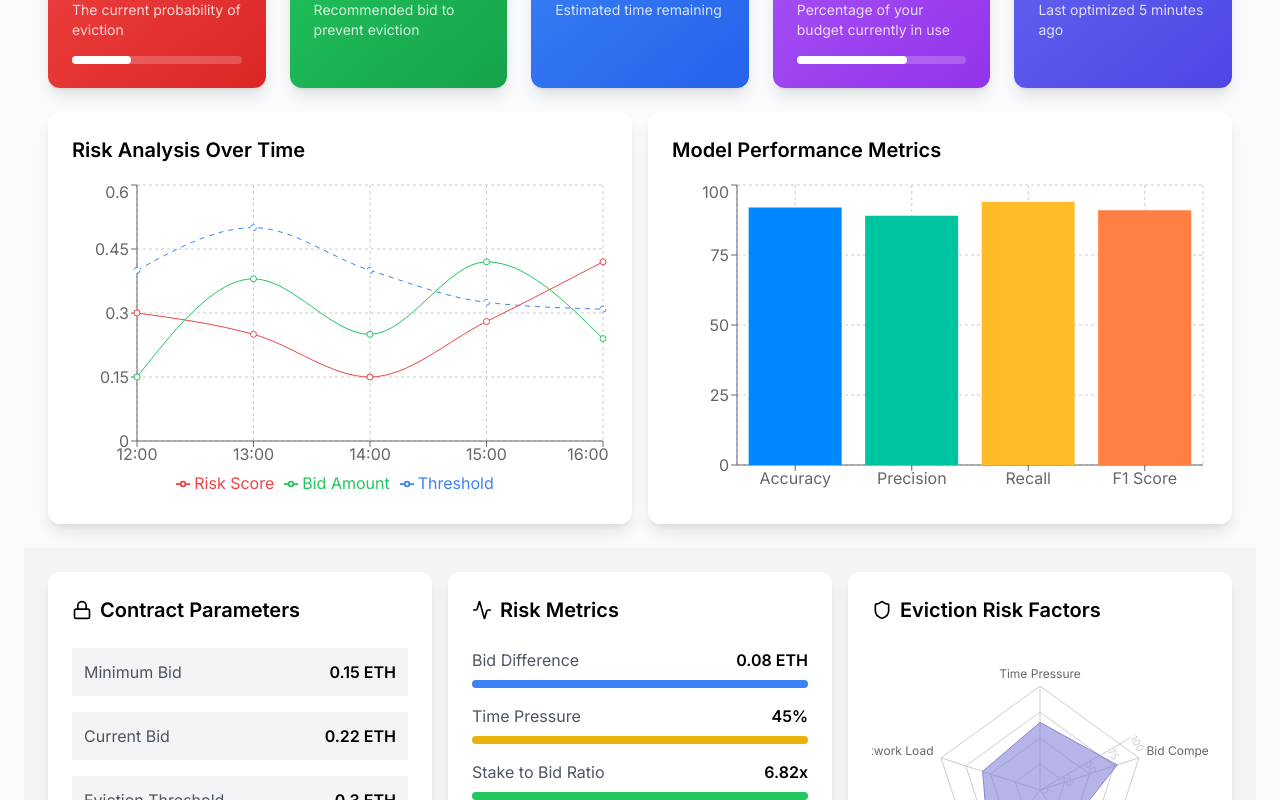
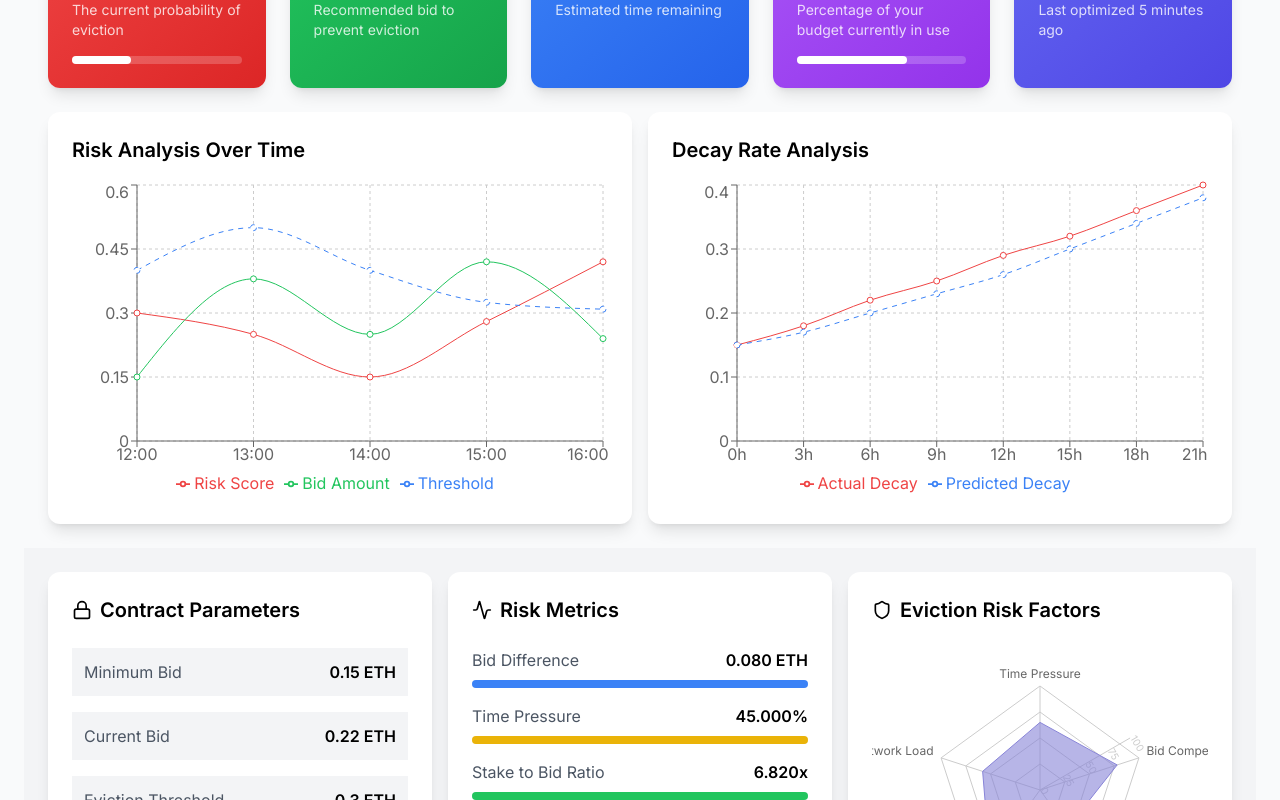
Before and after one commit to meetpaladiya44/Stylus_Cache_Manager, a Next.js app: page /ask-ai in a window 1280 px wide. Shown: the part 300-1100 px from the top of the page. Built offline with nearby package versions, Linux system fonts and the light colour scheme; what wagmi would draw is missing.

Commit message:
added decay rate v/s time graph

```diff
--- a/src/app/ask-ai/page.tsx
+++ b/src/app/ask-ai/page.tsx
@@ -63,6 +63,17 @@ const AIAgentDashboard = () => {
     },
   ]);
 
+  const [decayData, setDecayData] = useState([
+    { time: "0h", decayRate: 0.15, predictedDecay: 0.15 },
+    { time: "3h", decayRate: 0.18, predictedDecay: 0.17 },
+    { time: "6h", decayRate: 0.22, predictedDecay: 0.2 },
+    { time: "9h", decayRate: 0.25, predictedDecay: 0.23 },
+    { time: "12h", decayRate: 0.29, predictedDecay: 0.26 },
+    { time: "15h", decayRate: 0.32, predictedDecay: 0.3 },
+    { time: "18h", decayRate: 0.36, predictedDecay: 0.34 },
+    { time: "21h", decayRate: 0.4, predictedDecay: 0.38 },
+  ]);
+
   const [contractParams] = useState({
     minBid: 0.15,
     timeLeft: "2h 15m",
@@ -105,10 +116,10 @@ const AIAgentDashboard = () => {
   const [historicalData, setHistoricalData] = useState<
     DashboardData["historicalData"]
   >([
-    { timestamp: "12:00", risk: 0.30, bid: 0.15, threshold: 0.40 },
+    { timestamp: "12:00", risk: 0.3, bid: 0.15, threshold: 0.4 },
     { timestamp: "13:00", risk: 0.25, bid: 0.38, threshold: 0.5 },
     { timestamp: "14:00", risk: 0.15, bid: 0.25, threshold: 0.4 },
-    { timestamp: "15:00", risk: 0.280, bid: 0.42, threshold: 0.325 },
+    { timestamp: "15:00", risk: 0.28, bid: 0.42, threshold: 0.325 },
     { timestamp: "16:00", risk: 0.42, bid: 0.24, threshold: 0.309 },
   ]);
 
@@ -134,6 +145,7 @@ const AIAgentDashboard = () => {
     setHistoricalData(newData.historicalData);
     setModelMetrics(newData.modelMetrics);
     setAiMetrics(newData.aiMetrics);
+    setDecayData(newData.decayData);
   };
 
   const COLORS = ["#0088FE", "#00C49F", "#FFBB28", "#FF8042"];
@@ -181,7 +193,7 @@ const AIAgentDashboard = () => {
             <div>
               <p className="text-sm opacity-80">Optimal Bid</p>
               <h3 className="text-2xl font-bold mt-1">
-                {riskMetrics.optimalBid.toFixed(2)} ETH
+                {riskMetrics.optimalBid.toFixed(3)} ETH
               </h3>
             </div>
             <DollarSign className="w-8 h-8 opacity-80" />
@@ -253,9 +265,7 @@ const AIAgentDashboard = () => {
                 <CartesianGrid strokeDasharray="3 3" />
                 <XAxis dataKey="timestamp" />
                 <YAxis />
-                <Tooltip
-                  formatter={(value: number) => `${value.toFixed(3)}`}
-                />
+                <Tooltip formatter={(value: number) => `${value.toFixed(3)}`} />
                 <Legend />
                 <Line
                   type="monotone"
@@ -281,7 +291,7 @@ const AIAgentDashboard = () => {
           </div>
         </div>
 
-        <div className="bg-white p-6 rounded-xl shadow-lg">
+        {/* <div className="bg-white p-6 rounded-xl shadow-lg">
           <h2 className="text-xl font-semibold mb-4">
             Model Performance Metrics
           </h2>
@@ -305,6 +315,36 @@ const AIAgentDashboard = () => {
                   ))}
                 </Bar>
               </BarChart>
+            </ResponsiveContainer>
+          </div>
+        </div> */}
+
+        <div className="bg-white p-6 rounded-xl shadow-lg">
+          <h2 className="text-xl font-semibold mb-4">Decay Rate Analysis</h2>
+          <div className="h-80">
+            <ResponsiveContainer width="100%" height="100%">
+              <LineChart data={decayData}>
+                <CartesianGrid strokeDasharray="3 3" />
+                <XAxis dataKey="time" />
+                <YAxis />
+                <Tooltip
+                  formatter={(value: number) => `${(value * 100).toFixed(1)}%`}
+                />
+                <Legend />
+                <Line
+                  type="monotone"
+                  dataKey="decayRate"
+                  stroke="#ef4444"
+                  name="Actual Decay"
+                />
+                <Line
+                  type="monotone"
+                  dataKey="predictedDecay"
+                  stroke="#3b82f6"
+                  name="Predicted Decay"
+                  strokeDasharray="5 5"
+                />
+              </LineChart>
             </ResponsiveContainer>
           </div>
         </div>
@@ -356,39 +396,33 @@ const AIAgentDashboard = () => {
                 <div className="flex justify-between mb-2">
                   <span className="text-gray-600">Bid Difference</span>
                   <span className="font-semibold">
-                    {aiMetrics.bidDifference.toFixed(2)} ETH
+                    {aiMetrics.bidDifference.toFixed(3)} ETH
                   </span>
                 </div>
                 <div className="h-2 bg-gray-100 rounded-full">
-                  <div
-                    className="h-2 bg-blue-500 rounded-full"
-                  />
+                  <div className="h-2 bg-blue-500 rounded-full" />
                 </div>
               </div>
               <div className="mb-4">
                 <div className="flex justify-between mb-2">
                   <span className="text-gray-600">Time Pressure</span>
                   <span className="font-semibold">
-                    {aiMetrics.timePressure * 100}%
+                    {(aiMetrics.timePressure * 100).toFixed(3)}%
                   </span>
                 </div>
                 <div className="h-2 bg-gray-100 rounded-full">
-                  <div
-                    className="h-2 bg-yellow-500 rounded-full"
-                  />
+                  <div className="h-2 bg-yellow-500 rounded-full" />
                 </div>
               </div>
               <div className="mb-4">
                 <div className="flex justify-between mb-2">
                   <span className="text-gray-600">Stake to Bid Ratio</span>
                   <span className="font-semibold">
-                    {aiMetrics.stakeToBidRatio}x
+                    {aiMetrics.stakeToBidRatio.toFixed(3)}x
                   </span>
                 </div>
                 <div className="h-2 bg-gray-100 rounded-full">
-                  <div
-                    className="h-2 bg-green-500 rounded-full"
-                  />
+                  <div className="h-2 bg-green-500 rounded-full" />
                 </div>
               </div>
             </div>
--- a/src/app/components/CacheManagerPage.tsx
+++ b/src/app/components/CacheManagerPage.tsx
@@ -748,7 +748,7 @@ const CacheManagerPage = () => {
             <div className="flex flex-col sm:flex-row gap-2">
               <button
                 onClick={handlePlaceBid}
-                className="bg-green-500 hover:bg-green-600 text-white px-4 py-2 rounded transition duration-200"
+                className="bg-green-500 hover:bg-green-600 text-white px-4 py-2 rounded transition duration-200 hover:cursor-pointer"
                 disabled={isLoading || !contractAddress || !bidAmount}
               >
                 {isLoading ? "Placing Bid..." : "Place Bid"}
@@ -790,7 +790,7 @@ const CacheManagerPage = () => {
                 />
                 <button
                   onClick={() => fetchSmallestEntries(smallestEntriesCount)}
-                  className="bg-gray-1000 hover:bg-gray-600 text-white px-4 py-2 rounded transition duration-200 w-1/2"
+                  className="bg-gray-600 hover:bg-gray-800 hover:cursor-pointer text-white px-4 py-2 rounded transition duration-200 w-1/2"
                   disabled={fetchingSmallestEntries || !smallestEntriesCount}
                 >
                   {fetchingSmallestEntries
--- a/src/app/components/ConfigureAIModal .tsx
+++ b/src/app/components/ConfigureAIModal .tsx
@@ -40,6 +40,11 @@ interface DashboardData {
     predictionAccuracy: number;
     lastOptimization: string;
   };
+  decayData: Array<{
+    time: string;
+    decayRate: number;
+    predictedDecay: number;
+  }>;
 }
 
 const ConfigureAIModal: React.FC<ConfigureAIModalProps> = ({
@@ -76,45 +81,43 @@ const ConfigureAIModal: React.FC<ConfigureAIModalProps> = ({
     const bidAmount = parseFloat(monthlyBid);
 
     const calculateNewMetrics = (): DashboardData => {
-      const riskFactor =
-        bidAmount >= 1.0 ? 0.2 : bidAmount >= 0.5 ? 0.35 : 0.65;
-      const utilizationFactor =
-        bidAmount >= 1.0 ? 85 : bidAmount >= 0.5 ? 65 : 45;
+        // More dynamic risk factor calculation
+        const riskFactor = bidAmount >= 1.0 ? 0.15 : bidAmount >= 0.5 ? 0.45 : 0.75;
+        const utilizationFactor = Math.min(95, bidAmount * 100);
+
+        const baseDecayRate = bidAmount >= 1.0 ? 0.15 : bidAmount >= 0.5 ? 0.25 : 0.35;
 
         return {
           riskMetrics: {
             currentRisk: riskFactor,
-          optimalBid: bidAmount * 0.8,
-          timeToEviction:
-            bidAmount >= 1.0
-              ? "4h 30m"
-              : bidAmount >= 0.5
-              ? "2h 15m"
-              : "1h 30m",
+            optimalBid: bidAmount * (1 + Math.random() * 0.2),
+            timeToEviction: bidAmount >= 1.0 ? "8h 30m" : bidAmount >= 0.5 ? "4h 15m" : "2h 00m",
             budgetUtilization: utilizationFactor,
           },
-        historicalData: Array(5)
-          .fill(null)
-          .map((_, i) => ({
+          historicalData: Array(5).fill(null).map((_, i) => ({
             timestamp: `${12 + i}:00`,
-            risk: riskFactor + (Math.random() * 0.1 - 0.05),
-            bid: bidAmount * (0.8 + (Math.random() * 0.2 - 0.1)),
-            threshold: bidAmount * 1.2,
+            risk: Math.max(0.1, Math.min(0.9, riskFactor + (Math.random() * 0.3 - 0.15))),
+            bid: bidAmount * (0.7 + Math.random() * 0.6),
+            threshold: bidAmount * (1.2 + Math.random() * 0.3),
           })),
           modelMetrics: {
-          accuracy: bidAmount >= 1.0 ? 95 : bidAmount >= 0.5 ? 90 : 85,
-          precision: bidAmount >= 1.0 ? 93 : bidAmount >= 0.5 ? 88 : 83,
-          recall: bidAmount >= 1.0 ? 96 : bidAmount >= 0.5 ? 91 : 86,
-          f1Score: bidAmount >= 1.0 ? 94 : bidAmount >= 0.5 ? 89 : 84,
+            accuracy: Math.min(98, 85 + (bidAmount * 10)),
+            precision: Math.min(97, 82 + (bidAmount * 12)),
+            recall: Math.min(98, 84 + (bidAmount * 11)),
+            f1Score: Math.min(97, 83 + (bidAmount * 11)),
           },
           aiMetrics: {
-          bidDifference: bidAmount * 0.1,
-          timePressure: riskFactor,
-          stakeToBidRatio: bidAmount * 2,
-          predictionAccuracy:
-            bidAmount >= 1.0 ? 97 : bidAmount >= 0.5 ? 94.5 : 92,
+            bidDifference: bidAmount * (0.1 + Math.random() * 0.1),
+            timePressure: riskFactor + Math.random() * 0.1,
+            stakeToBidRatio: bidAmount * (2 + Math.random()),
+            predictionAccuracy: Math.min(98, 90 + (bidAmount * 5)),
             lastOptimization: "Just now",
           },
+          decayData: Array(8).fill(null).map((_, i) => ({
+            time: `${i * 3}h`,
+            decayRate: baseDecayRate * (1 + Math.random() * 0.3) * (1 + i * 0.1),
+            predictedDecay: baseDecayRate * (1 + i * 0.15)
+          }))
         };
       };
 
--- a/types.ts
+++ b/types.ts
@@ -24,4 +24,9 @@ export interface DashboardData {
     predictionAccuracy: number;
     lastOptimization: string;
   };
+  decayData: Array<{
+    time: string;
+    decayRate: number;
+    predictedDecay: number;
+  }>;
 }
```
Lines whose indentation alone changed are shown as unchanged.
